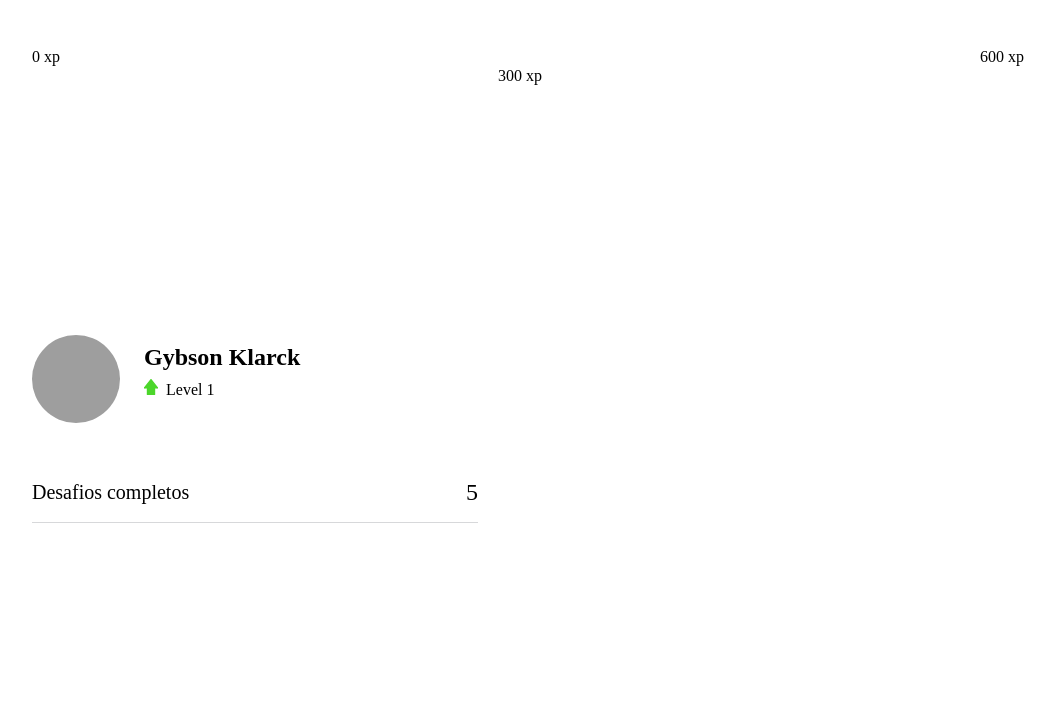
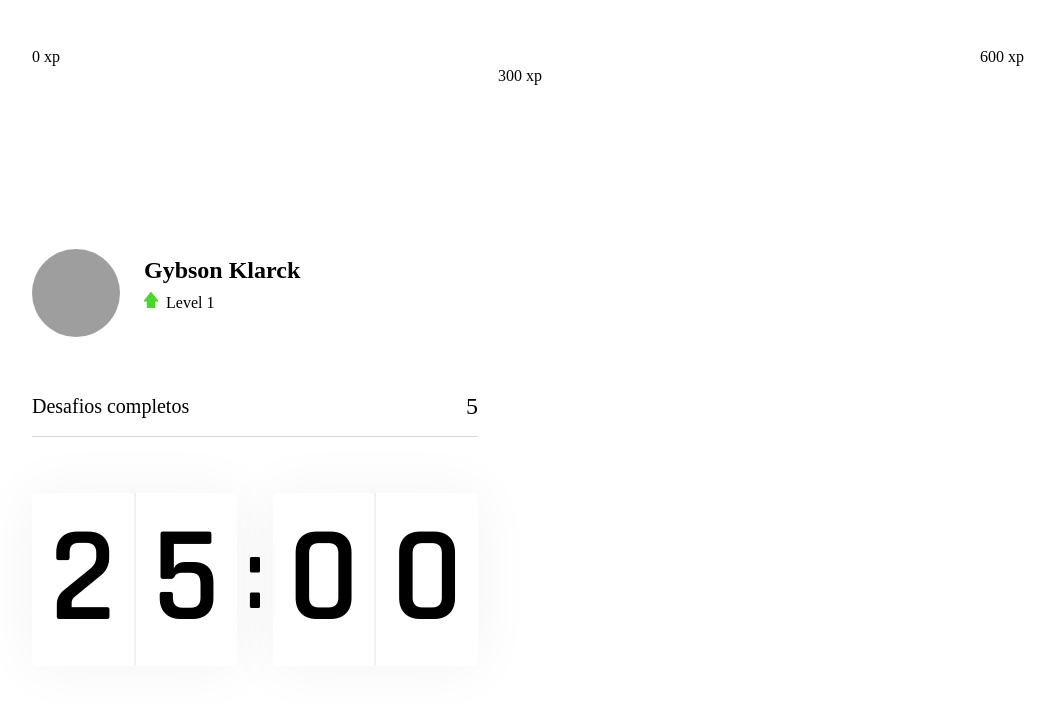
Before and after one commit to SunnyUwU/Move.it, a Next.js app: page / in a window 1280 px wide. Shown: the top 704 px of the page, without its empty margins (112-1167 px from the left). Built offline with nearby package versions, Linux system fonts and the light colour scheme; grey boxes are pictures that could not be loaded.

Commit message:
Create Countdown

```diff
--- /dev/null
+++ b/src/components/Countdown.tsx
@@ -0,0 +1,17 @@
+import styles from '../style/components/Countdown.module.css';
+
+export function Countdown() {
+    return (
+        <div className={styles.countdownContainer}>
+            <div>
+                <span>2</span>
+                <span>5</span>
+            </div>
+            <span>:</span>
+            <div>
+                <span>0</span>
+                <span>0</span>
+            </div>
+        </div>
+    );
+}
--- a/src/pages/index.tsx
+++ b/src/pages/index.tsx
@@ -1,4 +1,5 @@
 import { CompletedChallenges } from "../components/CompletedChallenges";
+import { Countdown } from "../components/Countdown";
 import { ExperienceBar } from "../components/ExperienceBar";
 import { Profile } from "../components/Profile";
 
@@ -13,6 +14,7 @@
         <div>
           <Profile />
           <CompletedChallenges />
+          <Countdown />
         </div>
 
         <div>
--- /dev/null
+++ b/src/style/components/Countdown.module.css
@@ -0,0 +1,41 @@
+.countdownContainer {
+    display: flex;
+    align-items: center;
+
+    font-family: Rajdhani;
+    font-weight: 600;
+
+    color: var(--title);
+}
+
+.countdownContainer > div {
+    flex: 1;
+
+    display: flex;
+    align-items: center;
+    justify-content: space-evenly;
+
+    background: var(--white);
+    box-shadow: 0 0 60px rgba(0, 0, 0, 0.05);
+    border-radius: 5px;
+
+    font-size: 8.5rem;
+    text-align: center;
+}
+
+.countdownContainer > div span {
+    flex: 1;
+}
+
+.countdownContainer > div span:first-child {
+    border-right: 1px solid #f0f1f3;
+}
+
+.countdownContainer > div span:last-child {
+    border-left: 1px solid #f0f1f3;
+}
+
+.countdownContainer > span {
+    font-size: 6.25rem;
+    margin: 0 0.5rem;
+}
```
